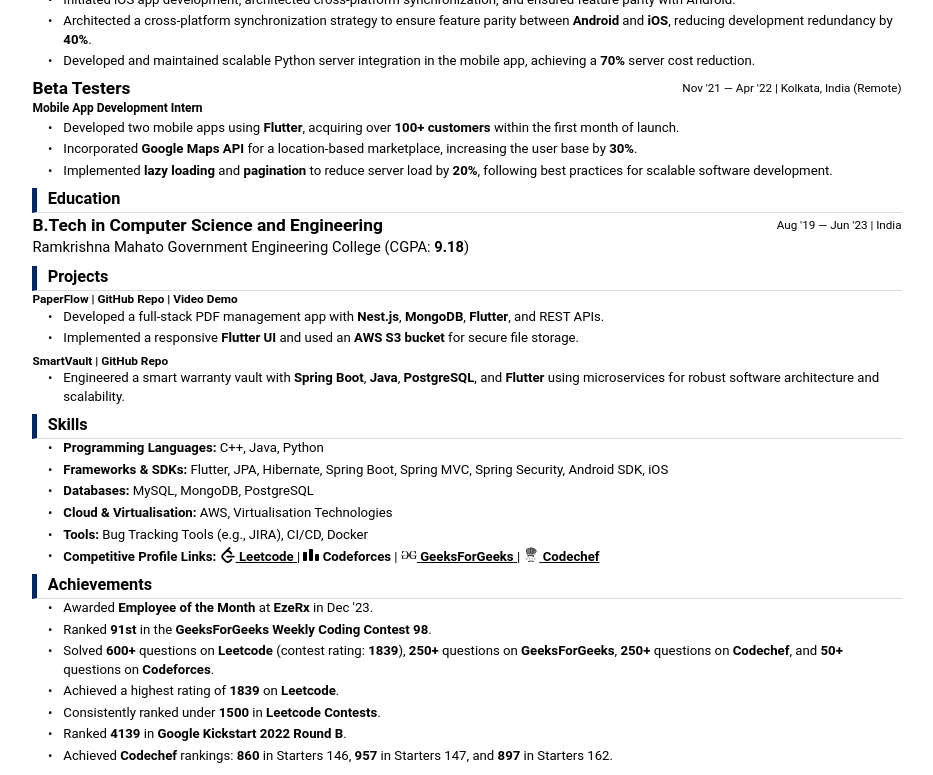
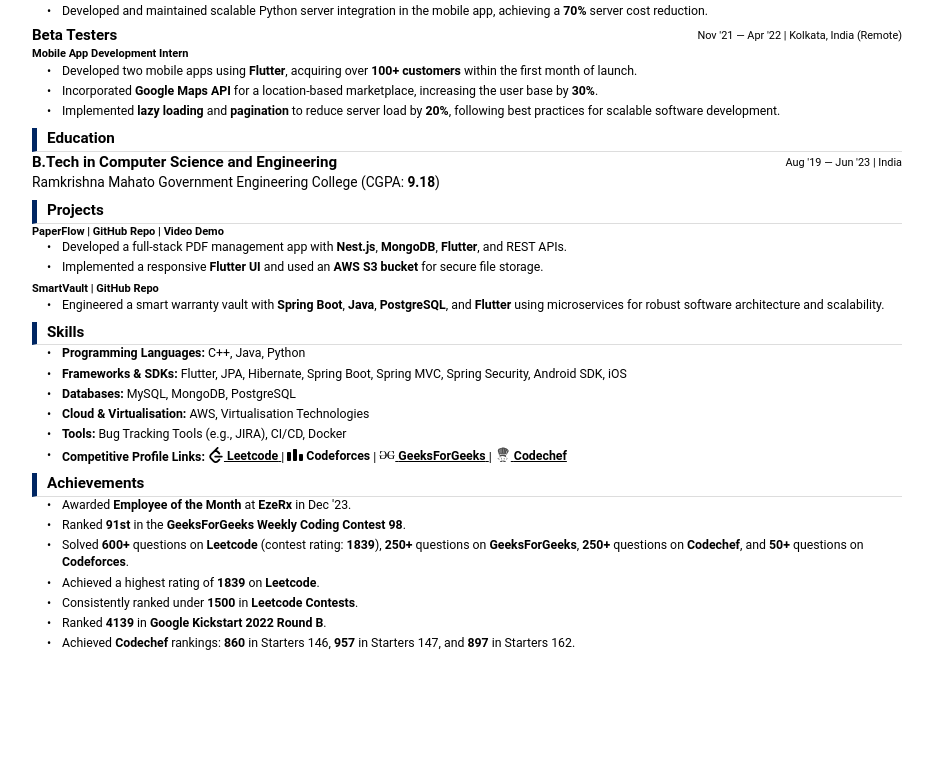
Before and after one commit to AD17YAKR/my_resume, a website: page index.html in a window 1280 px wide. Shown: the part 451-1226 px from the top of the page, without its empty margins (173-1106 px from the left). After the commit the page ends 1112 px from the top, so only its background shows below. Drawn offline with Linux system fonts and the light colour scheme.

Commit message:
Update Style and added PDF

```diff
--- a/styles.css
+++ b/styles.css
@@ -18,129 +18,124 @@
   max-width: 900px;
   margin: 0px auto;
   background: #fff;
-  padding: 2.58px 15.45px; /* Unchanged */
+  padding: 2.5px 15px;
 }
 
 /* Revision: Updated header border to JPMorgan Chase blue (#002663) */
 header {
   text-align: center;
-  padding: 10.3px; /* Unchanged */
+  padding: 10px;
   background-color: #fff;
-  border-bottom: 1.29px solid #002663; /* JPMorgan Chase blue */
+  border-bottom: 1.25px solid #002663;
   margin-top: 0;
 }
 
 header h1 {
-  font-size: 1.872em; /* Increased by 4% */
-  margin-bottom: 1.545px; /* Unchanged */
+  font-size: 1.75em;
+  margin-bottom: 1.5px;
   margin-top: 0;
-  color: #000; /* Changed from Google Green to black */
+  color: #000;
 }
 
-/* Revision: Updated contact details to use black instead of Google Yellow */
 .contact span,
 .contact a {
-  margin: 2.06px; /* Unchanged */
-  font-size: 0.879em; /* Increased by 4% */
-  color: #000; /* Updated to black */
+  margin: 2px;
+  font-size: 0.82em;
+  color: #000;
 }
 
 .contact a {
   text-decoration: none;
-  color: #000; /* Updated to black */
+  color: #000;
 }
 
 .contact a:hover {
-  color: #000; /* Remains black on hover */
+  color: #000;
 }
 
-/* Revision: Updated section headings to use black with JPMorgan Chase blue accent */
 section h2 {
-  margin-top: 7.73px; /* Unchanged */
-  border-bottom: 1.03px solid #ddd; /* Unchanged */
-  padding-bottom: 1.545px; /* Unchanged */
+  margin-top: 7.5px;
+  border-bottom: 1px solid #ddd;
+  padding-bottom: 1.5px;
   color: #000; /* Updated from Google Blue to black */
-  font-size: 1.017em; /* Increased by 4% */
-  border-left: 5.15px solid #002663; /* Updated accent to JPMorgan Chase blue */
-  padding-left: 10.3px; /* Unchanged */
+  font-size: 0.95em;
+  border-left: 5px solid #002663; /* Updated accent to JPMorgan Chase blue */
+  padding-left: 10px;
 }
 
 .job,
 .edu,
 .project {
-  margin-bottom: 5.15px; /* Unchanged */
+  margin-bottom: 5px;
 }
 
-/* Revision: Updated company names to black */
 .job h3,
 .edu h3 {
-  color: #000; /* Updated from Google Green to black */
-  font-size: 0.879em; /* Increased by 4% */
+  color: #000;
+  font-size: 0.82em;
 }
 
-/* Revision: Updated date colors to black */
 .duration {
-  color: #000; /* Updated from Google Red to black */
-  font-size: 0.738em; /* Increased by 4% */
+  color: #000;
+  font-size: 0.69em;
 }
 
 .job h4 {
-  font-size: 0.75em; /* Increased by 4% */
-  color: #000; /* Updated from Google Blue to black */
-  margin-bottom: 1.545px; /* Unchanged */
+  font-size: 0.69em;
+  color: #000;
+  margin-bottom: 1.5px;
 }
 
 ul {
   list-style-type: none;
-  padding-left: 15.45px; /* Unchanged */
-  margin-bottom: 2.58px; /* Unchanged */
+  padding-left: 15px;
+  margin-bottom: 2.5px;
 }
 
-/* Revision: Updated bullet markers to black */
 ul li {
   position: relative;
-  padding-left: 15.45px; /* Unchanged */
-  margin-bottom: 3.09px; /* Unchanged */
-  font-size: 0.825em; /* Increased by 4% */
+  padding-left: 15px;
+  margin-bottom: 3px;
+  font-size: 0.77em;
 }
 
 ul li::before {
   content: "•";
-  color: #000; /* Updated from Google Yellow to black */
+  color: #000;
   position: absolute;
   left: 0;
 }
 
 .skills strong {
-  color: #000; /* Updated from Google Green to black */
+  color: #000;
 }
 
 .projects h3 {
-  font-size: 0.738em; /* Increased by 4% */
-  color: #000; /* Updated from Google Blue to black */
+  font-size: 0.69em;
+  color: #000;
 }
 
 .achievements li {
-  color: #000; /* Updated from Google Gray to black */
+  color: #000;
 }
 
 @media (max-width: 824px) {
   .container {
-    padding: 5.41px; /* Unchanged */
+    padding: 5.25px;
   }
   header h1 {
-    font-size: 1.263em; /* Increased by 4% */
+    font-size: 1.18em;
   }
   section h2 {
-    font-size: 1.017em; /* Increased by 4% */
+    font-size: 0.95em;
   }
   .job h3,
   .edu h3,
   .project h3 {
-    font-size: 0.75em; /* Increased by 4% */
+    font-size: 0.69em;
   }
   .job h4 {
-    font-size: 0.782em; /* Increased by 4% */
+    font-size: 0.73em;
   }
 }
 
@@ -149,30 +144,25 @@
   justify-content: space-between;
   align-items: center;
   width: 100%;
-  font-size: 1.232em; /* Increased by 4% */
+  font-size: 1.15em;
 }
 
 .duration {
-  font-size: 11.68px; /* Increased by 4% */
-  color: #000; /* Consistent update to black */
+  font-size: 10.9px;
+  color: #000;
 }
 
 .institution {
-  font-size: 0.921em; /* Increased by 4% */
+  font-size: 0.86em;
 }
 
-/* Revision: Updated all link colors to black */
 a {
   text-decoration: none;
-  color: #000; /* Updated from blue to black */
+  color: #000;
 }
 
 .project a {
-  color: #000; /* Updated from blue to black */
-}
-
-.links {
-  font-size: 0.707em; /* Increased by 4% */
+  color: #000;
 }
 
 .profile-icon {
```
Also changed, not shown: 1 other file.
